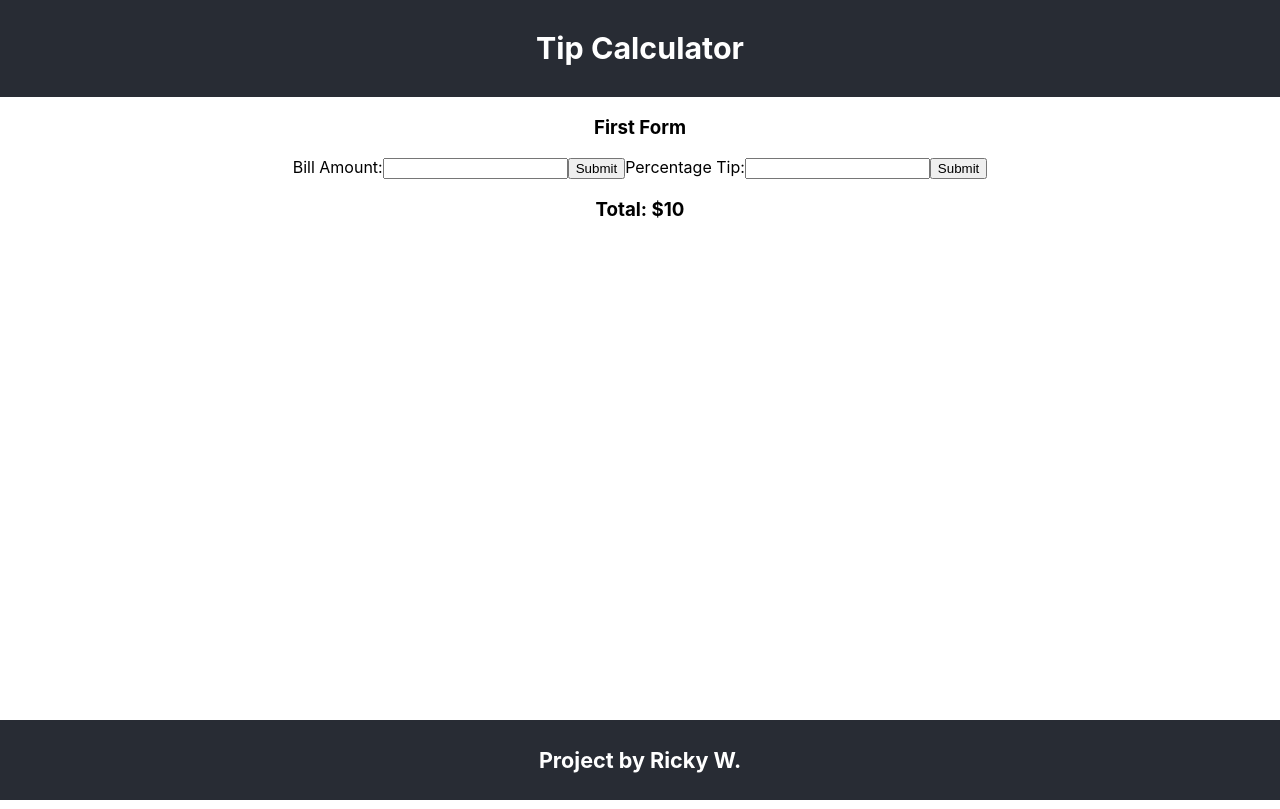
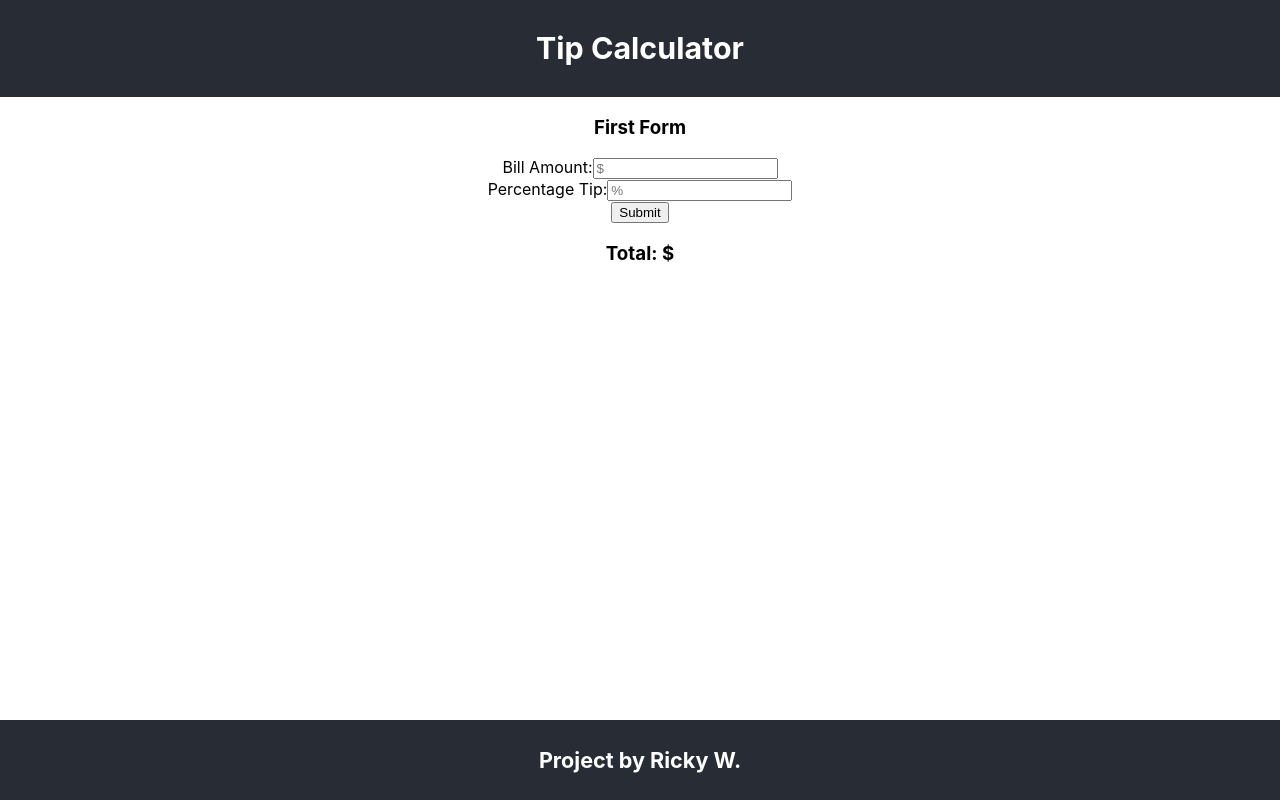
Before and after one commit to RicardoGWill/react-tip-calculator, a React (Create React App) app: page / in a window 1280 px wide. Built offline with nearby package versions, Linux system fonts and the light colour scheme.

Commit message:
I put everything into one form and created a handleChange method.

```diff
--- a/src/components/Body.js
+++ b/src/components/Body.js
@@ -5,9 +5,15 @@ class Body extends Component {
     super(props);
 
     this.state = {
-      total: 10
+      total: null
     };
   }
+
+  handleChange = (event) => {
+    this.setState({
+      total: event.target.value
+    });
+  };
 
 
   render(){
@@ -15,16 +21,26 @@ class Body extends Component {
       <div>
         <h3>First Form</h3>
         <form>
+          <div>
            <label>
              Bill Amount:
-            <input type="text" name="billAmount" />
+             <input
+              type="text"
+              name="billAmount"
+              placeholder="$"
+              value={this.state.total}
+              onChange={this.handleChange.bind(this)} />
            </label>
-          <input type="submit" value="Submit" />
+          </div>
+          <div>
            <label>
              Percentage Tip:
-            <input type="text" name="PercentageTip" />
+             <input type="text" name="PercentageTip" placeholder="%" />
            </label>
+          </div>
+          <div>
             <input type="submit" value="Submit" />
+          </div>
         </form>
         <h3>Total: ${this.state.total}</h3>
       </div>
```
Lines whose indentation alone changed are shown as unchanged.
